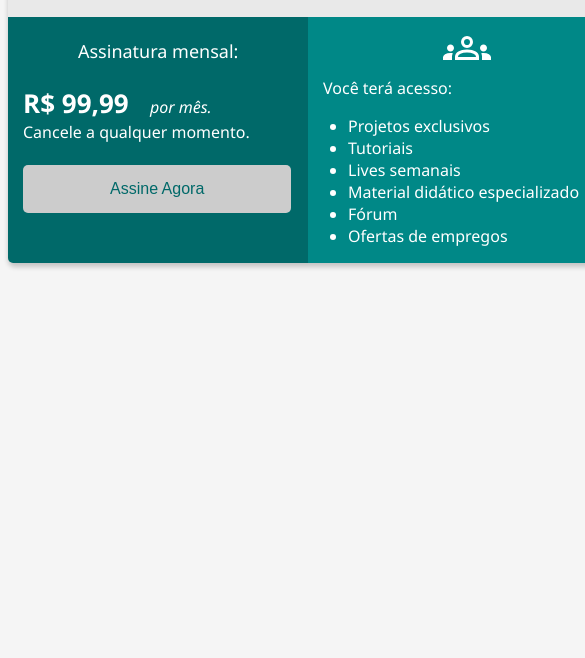
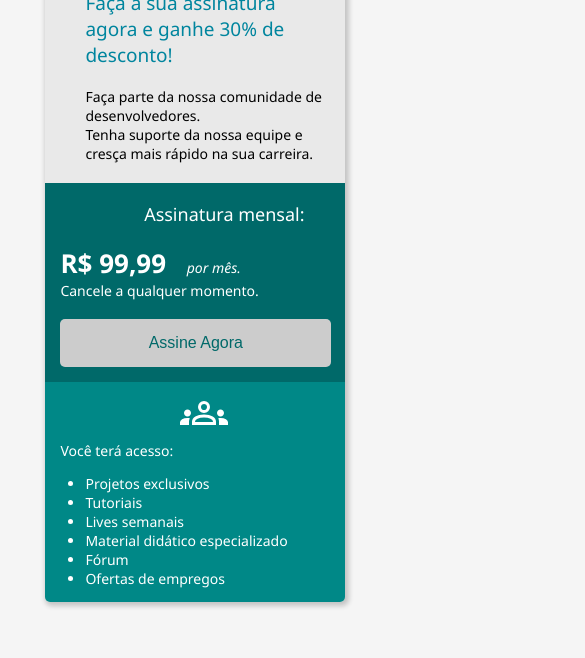
Before and after one commit to Lucena349/bootcamp-devjr-modulo2, a plain HTML site: page index.html in a window 390 px wide. Shown: the part 186-844 px from the top of the page, 585 px wide, since content can reach past the window. Drawn offline with Linux system fonts and the light colour scheme.

Commit message:
Closes #06 - media screen

```diff
--- a/index.html
+++ b/index.html
@@ -62,7 +62,7 @@
 
         .header-subtittle1{
             color: #00859E;
-            font-size: 18px;
+            font-size: 19px;
             font-weight: 500;
             margin-left: 20px;
         }
@@ -74,7 +74,7 @@
         .sub-assinatura{
             color: #ffffff;
             font-size: 18px;
-            margin-left: 70px;
+            padding-left: 26%;
         }
 
         .price{
@@ -106,6 +106,31 @@
 
         .button:hover{
             background-color: #E9E9E9;
+        }
+
+        @media screen and (max-width: 620px) {
+            html {
+                font-size: 14px
+            }
+            .flex-container{
+                flex-direction: column;
+            }
+            .coluna1{
+                width: 100%;
+                box-sizing: border-box;
+            }
+            .coluna2{
+                width: 100%;
+            }
+            .container{
+                width: 80%;
+            }
+            .sub-assinatura{
+                padding-left: 33%;
+            }
+            .button{
+                padding: 15px 29.5%;
+            }
         }
 
     </style>
```
